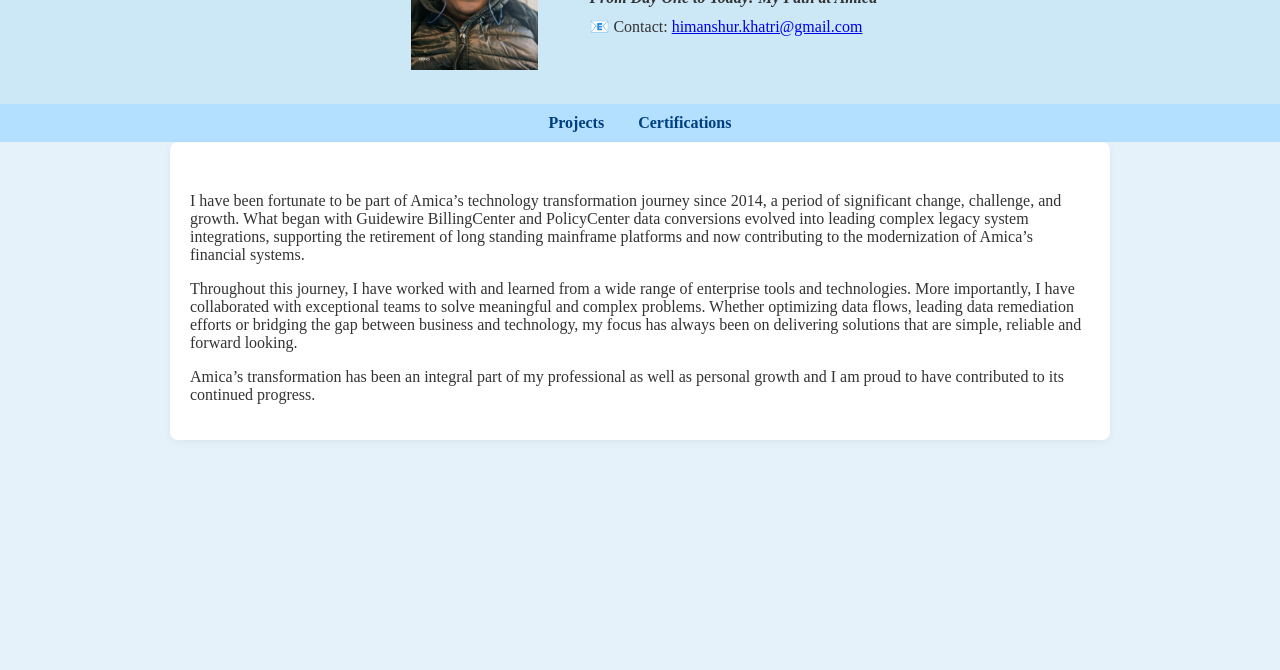
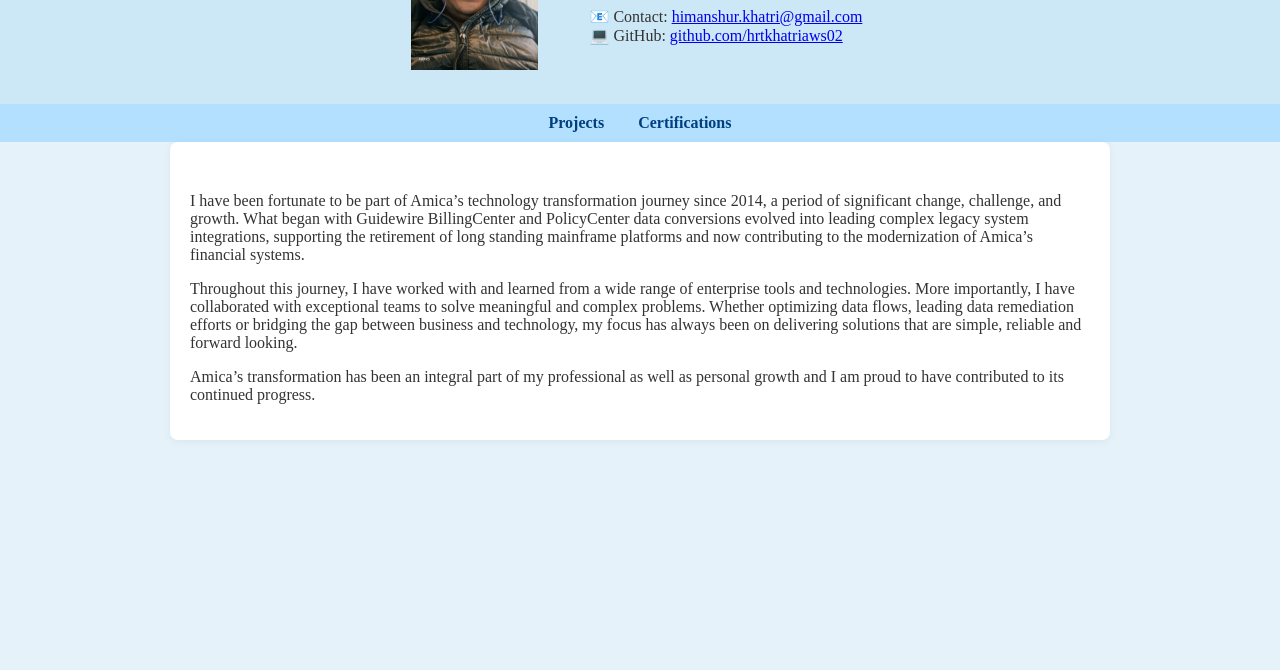
Before and after one commit to hrtkhatriaws02/Project-Portfolio, a plain HTML site: page For AWS/index.html in a window 1280 px wide. Shown: the part 130-800 px from the top of the page. Drawn offline with Linux system fonts and the light colour scheme.

Commit message:
Added GitHUB url

```diff
--- a/For AWS/index.html
+++ b/For AWS/index.html
@@ -91,7 +91,8 @@
         <h1>Himanshu R Khatri</h1>
         <h4>From Day One to Today: My Path at Amica</h4>
         <div class="email">
-          📧 Contact: <a href="mailto:himanshur.khatri@gmail.com">himanshur.khatri@gmail.com</a>
+          📧 Contact: <a href="mailto:himanshur.khatri@gmail.com">himanshur.khatri@gmail.com</a><br>
+          💻 GitHub: <a href="https://github.com/hrtkhatriaws02" target="_blank">github.com/hrtkhatriaws02</a>
         </div>
       </div>
     </div>
```
